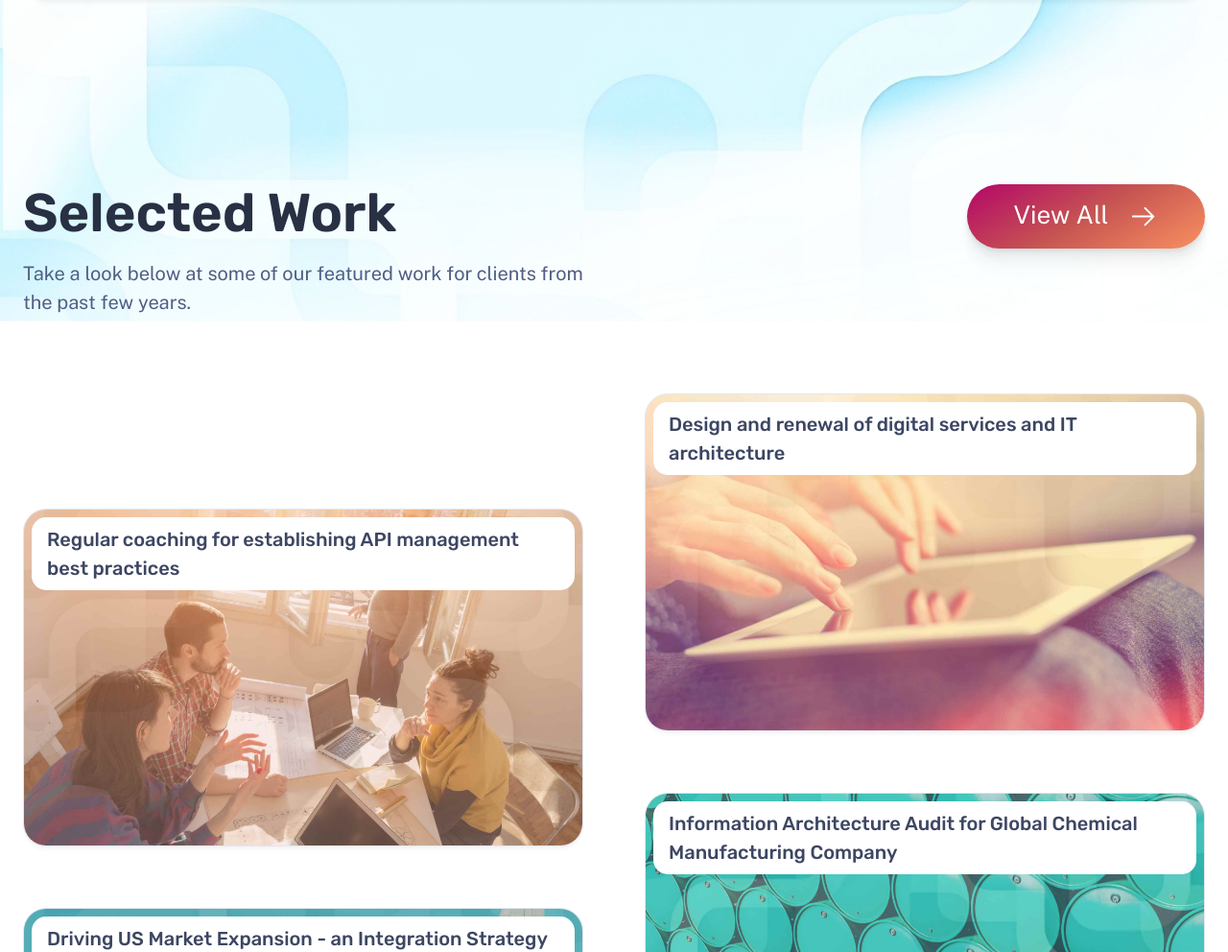
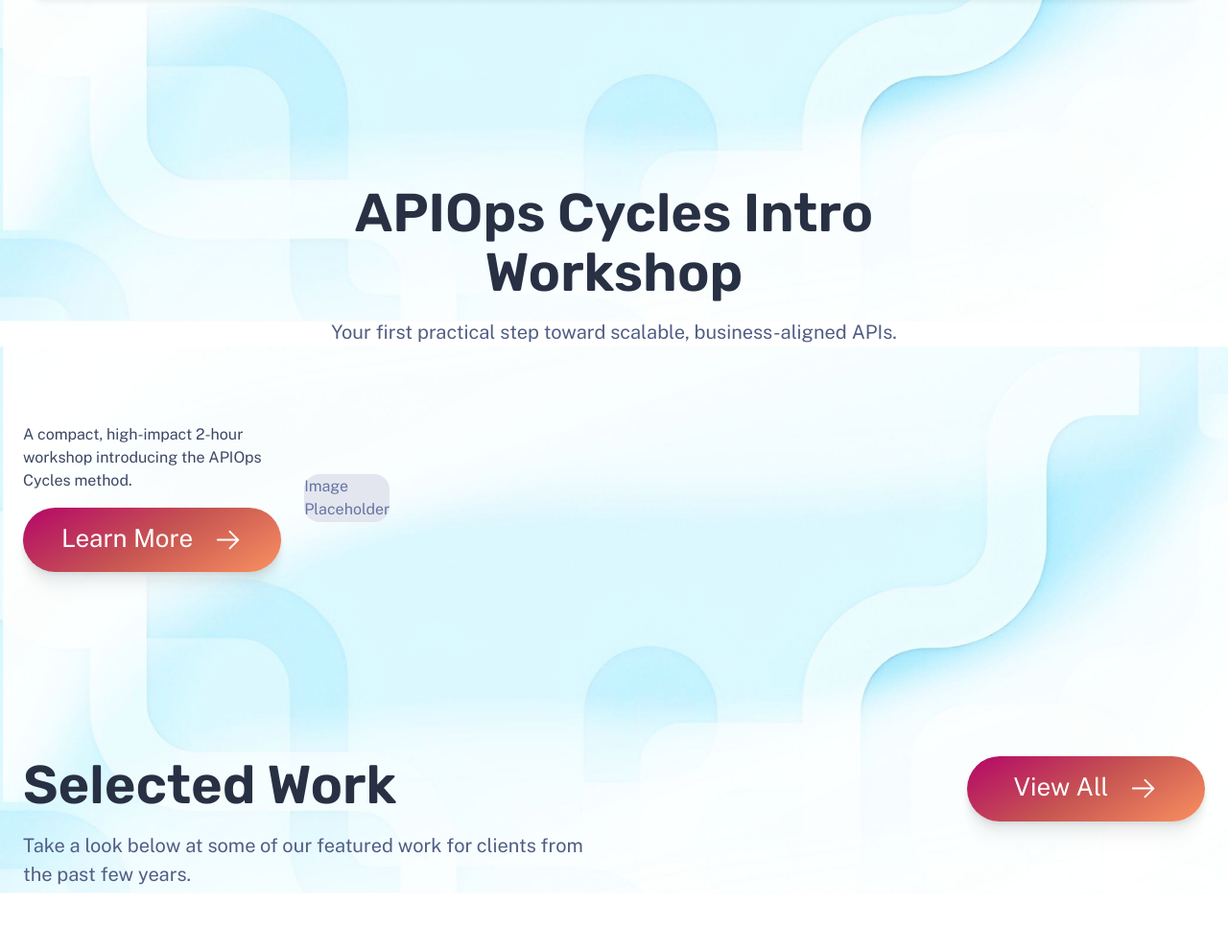
Before and after one commit to Osaango/osaango2025, an Astro site: page / in a window 1280 px wide. Shown: the part 1212-2204 px from the top of the page at 96% size. Built offline with nearby package versions, Linux system fonts and the light colour scheme; Astro itself is replaced by a stand-in of ours.

Commit message:
feat: add APIOps workshop service page and promo section

```diff
--- /dev/null
+++ b/src/components/StripeBuyButton.astro
@@ -0,0 +1,14 @@
+---
+interface Props {
+  buyButtonId: string;
+  publishableKey?: string;
+}
+
+const {
+  buyButtonId,
+  publishableKey = 'pk_live_qOiU8Ij02bqZBqyX5VDNrObS'
+} = Astro.props;
+---
+
+<script async src="https://js.stripe.com/v3/buy-button.js"></script>
+<stripe-buy-button buy-button-id={buyButtonId} publishable-key={publishableKey}></stripe-buy-button>
--- a/src/pages/index.astro
+++ b/src/pages/index.astro
@@ -58,6 +58,24 @@ const posts = (await getCollection('blog'))
                 </div>
 
                 <main class="wrapper stack gap-20 lg:gap-48">
+                        <section class="section with-background service-promo">
+                                <header class="section-header stack gap-2 lg:gap-4">
+                                        <h3>APIOps Cycles Intro Workshop</h3>
+                                        <p>Your first practical step toward scalable, business-aligned APIs.</p>
+                                </header>
+
+                                <div class="promo-content">
+                                        <div class="text stack gap-4">
+                                                <p>A compact, high-impact 2-hour workshop introducing the APIOps Cycles method.</p>
+                                                <CallToAction href="/services/apiops-cycles-intro-workshop/">
+                                                        Learn More
+                                                        <Icon icon="arrow-right" size="1.2em" />
+                                                </CallToAction>
+                                        </div>
+                                        <div class="image-placeholder">Image Placeholder</div>
+                                </div>
+                        </section>
+
                         <section class="section with-background with-cta">
                                 <header class="section-header stack gap-2 lg:gap-4">
                                         <h3>Selected Work</h3>
@@ -203,6 +221,29 @@ const posts = (await getCollection('blog'))
                 font-size: var(--text-2xl);
         }
 
+        .service-promo .promo-content {
+                display: grid;
+                gap: 1.5rem;
+        }
+
+        .service-promo .image-placeholder {
+                width: 100%;
+                aspect-ratio: 16 / 9;
+                background: var(--gray-800);
+                border-radius: 1rem;
+                display: flex;
+                align-items: center;
+                justify-content: center;
+                color: var(--gray-400);
+        }
+
+        @media (min-width: 50em) {
+                .service-promo .promo-content {
+                        grid-template-columns: 1fr 1fr;
+                        align-items: center;
+                }
+        }
+
         @media (min-width: 50em) {
                 .section {
                         grid-template-columns: repeat(4, 1fr);
--- /dev/null
+++ b/src/pages/services/apiops-cycles-intro-workshop.astro
@@ -0,0 +1,116 @@
+---
+import BaseLayout from '../../layouts/BaseLayout.astro';
+import ContactCTA from '../../components/ContactCTA.astro';
+import StripeBuyButton from '../../components/StripeBuyButton.astro';
+---
+
+<BaseLayout title="APIOps Cycles Intro Workshop | Osaango" description="Your first practical step toward scalable, business-aligned APIs.">
+  <div class="stack gap-20">
+    <main class="wrapper service">
+      <h1>APIOps Cycles Intro Workshop / Masterclass</h1>
+      <p class="tagline">Your first practical step toward scalable, business-aligned APIs.</p>
+      <div class="image-placeholder">Image Placeholder</div>
+
+      <section>
+        <h2>Purpose</h2>
+        <p>A compact, high-impact <strong>2-hour online or onsite workshop</strong> designed for API product owners, architects, platform teams, and IT leaders who want to understand the APIOps Cycles method and how to apply it to their own context. This session helps you understand how, and if, using the method can help you and what will it take to roll it out for your needs.</p>
+      </section>
+
+      <section>
+        <h2>You’ll Learn</h2>
+        <ul>
+          <li>What the APIOps Cycles method is and why it works</li>
+          <li>How to avoid common API delivery wastes and misalignments</li>
+          <li>Where to focus first: audit your organizations capability and opportunities</li>
+          <li>How to engage teams and stakeholders across roles</li>
+        </ul>
+      </section>
+
+      <section>
+        <h2>What You Get</h2>
+        <ul>
+          <li>A visual <strong>metro map</strong> of your API maturity</li>
+          <li>A custom <strong>take-home summary</strong> for internal use</li>
+          <li>Follow-up access to resources, checklists, and templates</li>
+          <li>A taster of how our partners work, should you need further assistance</li>
+        </ul>
+      </section>
+
+      <section>
+        <h2>Audience</h2>
+        <ul>
+          <li>Product managers, platform leads, architects</li>
+          <li>IT leaders evaluating API practices</li>
+          <li>Anyone looking to improve API delivery without big consulting packages</li>
+        </ul>
+      </section>
+
+      <section>
+        <h2>Pricing</h2>
+        <p>Intro rate in Europe <strong>€450 / team (up to 4 people)</strong>, request a quote for other pricing.<br />Available only for business customers, VAT 25,5% applicable if delivered within Finland.</p>
+      </section>
+
+      <section>
+        <h2>Delivery</h2>
+        <ul>
+          <li>Online via Zoom/Google meet/Teams or in-house system, between 8.00 - 20.00 CET</li>
+          <li>Language: English/French/Finnish according to availability.</li>
+          <li>Contact us to request other languages, timezones, on-site etc.</li>
+        </ul>
+      </section>
+
+      <section>
+        <h2>Bonus</h2>
+        <p>Attendees receive a <strong>discount voucher</strong> for future APIOps training, consulting or a follow-up capability audit.</p>
+      </section>
+
+      <section>
+        <h2>Best Fit</h2>
+        <p>For teams who already have APIs in production or planning and want to improve outcomes without committing to a long-term consulting engagement.</p>
+      </section>
+
+      <section>
+        <h2>Positioning</h2>
+        <p>This is not a webinar. It’s a structured introduction with practical tools, mapped to your real-world needs. You leave with clarity, not just slides.</p>
+      </section>
+
+      <StripeBuyButton buyButtonId="buy_btn_1Rw0X1ACa46L5dH7qNU9smmB" />
+    </main>
+
+    <ContactCTA />
+  </div>
+</BaseLayout>
+
+<style>
+  .service {
+    display: flex;
+    flex-direction: column;
+    gap: 1.5rem;
+  }
+
+  .tagline {
+    font-size: var(--text-lg);
+    color: var(--gray-300);
+  }
+
+  .image-placeholder {
+    width: 100%;
+    aspect-ratio: 16 / 9;
+    background: var(--gray-800);
+    border-radius: 1rem;
+    display: flex;
+    align-items: center;
+    justify-content: center;
+    color: var(--gray-400);
+  }
+
+  section {
+    display: flex;
+    flex-direction: column;
+    gap: 0.5rem;
+  }
+
+  ul {
+    padding-left: 1.25rem;
+  }
+</style>
```
Lines whose indentation alone changed are shown as unchanged.
